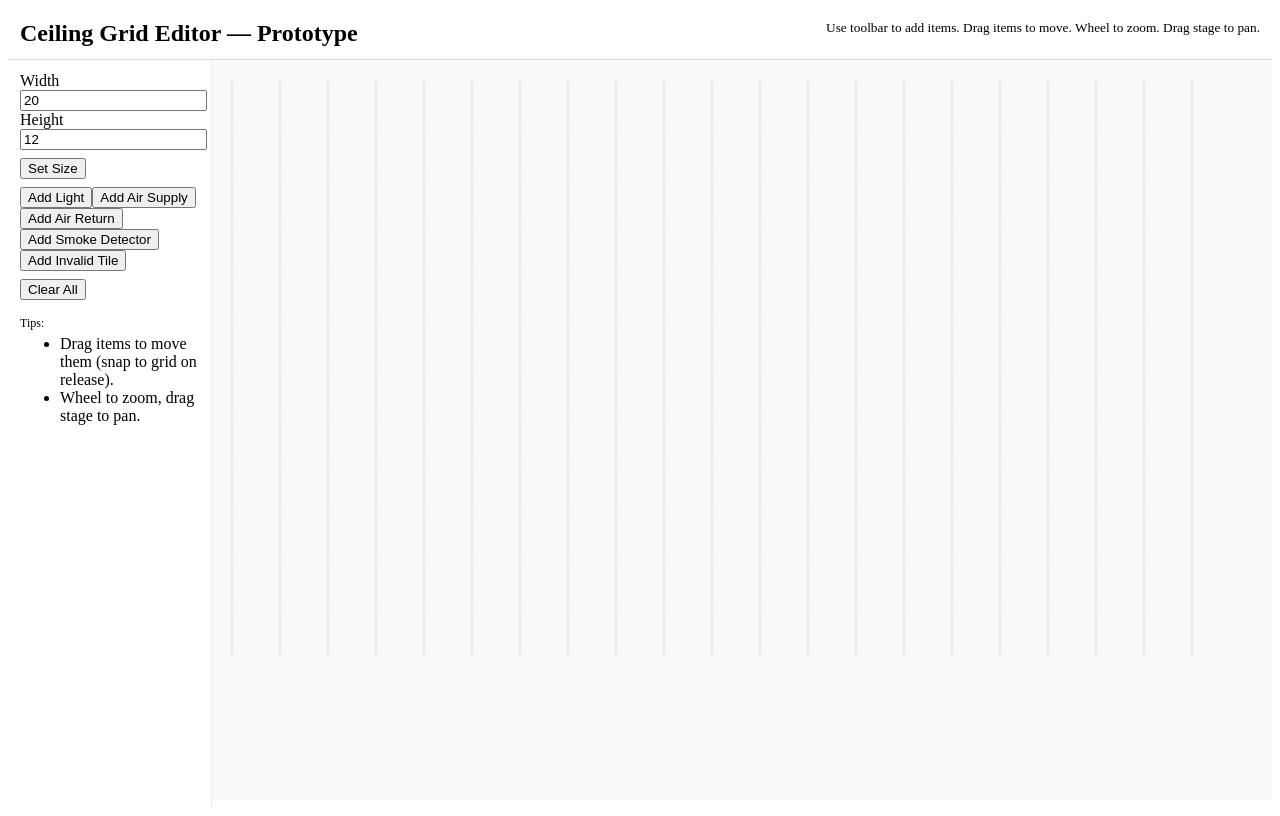
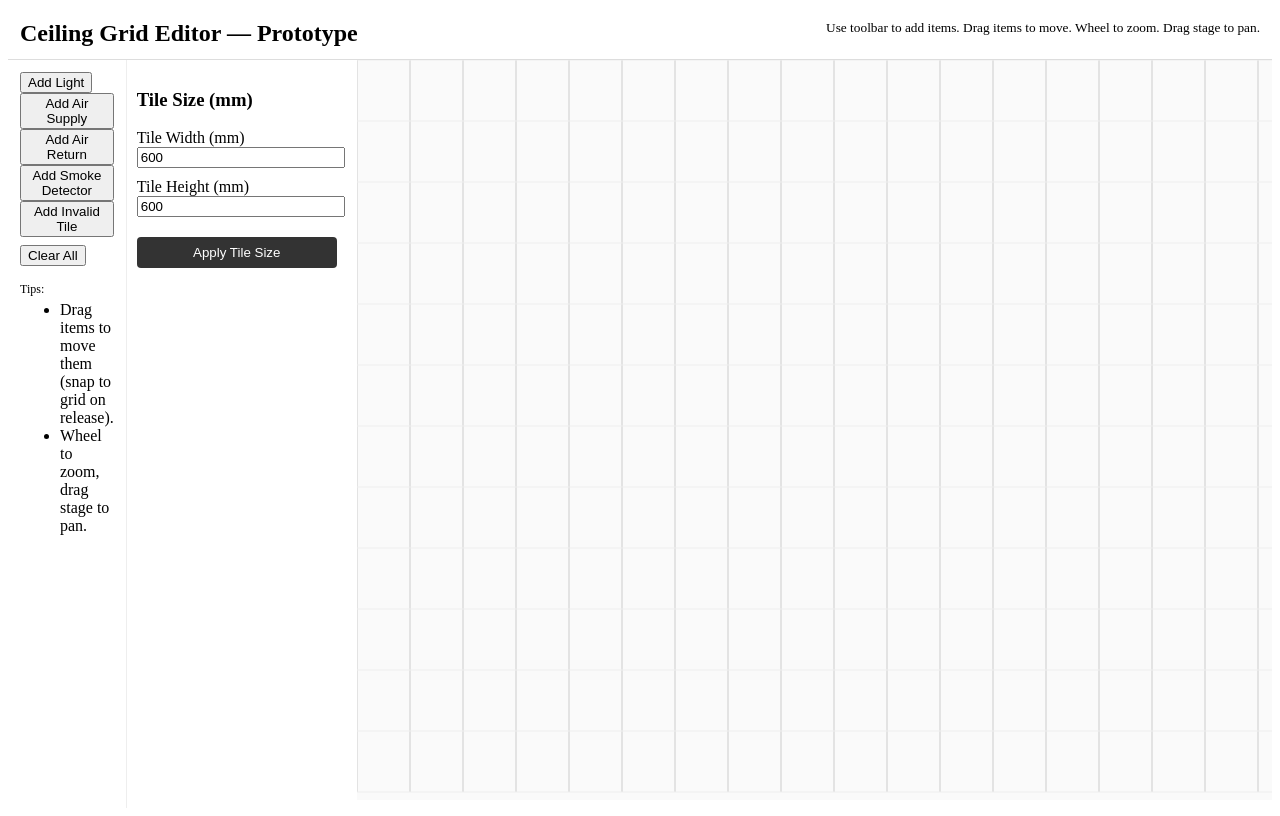
Before and after one commit to MingJae92/cieling-plan-app, a React (Vite) app: page / in a window 1280 px wide. Built offline with nearby package versions, Linux system fonts and the light colour scheme; the HTML template or start-up script is replaced by a standard one.

Commit message:
Duplicate tile feature removed

```diff
--- a/src/components/CeilingGrid.tsx
+++ b/src/components/CeilingGrid.tsx
@@ -11,110 +11,198 @@ export default function CeilingGrid() {
 
   const stageRef = useRef<any>(null);
   const layerRef = useRef<any>(null);
+
   const [scale, setScale] = useState(1);
-  const gridSize = 48; // px per tile
+
+  // USER ADJUSTABLE TILE SIZE (mm → px)
+  const [tileWidth, setTileWidth] = useState(48);   // internal tile width px
+  const [tileHeight, setTileHeight] = useState(48); // internal tile height px
+
+  // INPUT FIELDS
+  const [inputTileWidth, setInputTileWidth] = useState(600);
+  const [inputTileHeight, setInputTileHeight] = useState(600);
+
   const padding = 20;
 
-  // center stage when size changes
-  useEffect(()=> {
-    const stage = stageRef.current;
-    if (!stage) return;
-    const w = width * gridSize;
-    const h = height * gridSize;
-    stage.width(window.innerWidth - 220); // account for sidebar
-    stage.height(window.innerHeight - 60);
-    // optional: center on load
-    stage.position({ x: padding, y: padding });
-    stage.draw();
-  }, [width, height]);
+  // DEFAULT AUTO-FIT ONLY ONCE (when page loads)
+  useEffect(() => {
+    const maxW = window.innerWidth - 220;
+    const maxH = window.innerHeight - 60;
 
-  const handleWheel = (e:any) => {
+    const newTileW = Math.floor(maxW / width);
+    const newTileH = Math.floor(maxH / height);
+
+    const finalTileW = Math.max(20, Math.min(newTileW, 120));
+    const finalTileH = Math.max(20, Math.min(newTileH, 120));
+
+    setTileWidth(finalTileW);
+    setTileHeight(finalTileH);
+  }, []);
+
+  // Apply tile size from the input box
+  const applyTileSize = () => {
+    // Convert mm → px (simple scaling for UI)
+    const scaleFactor = 0.08; // 600mm ≈ 48px
+
+    const newW = Math.max(20, Math.min(inputTileWidth * scaleFactor, 200));
+    const newH = Math.max(20, Math.min(inputTileHeight * scaleFactor, 200));
+
+    setTileWidth(newW);
+    setTileHeight(newH);
+  };
+
+  // Zoom
+  const handleWheel = (e: any) => {
     e.evt.preventDefault();
     const stage = stageRef.current;
     if (!stage) return;
+
     const oldScale = stage.scaleX();
     const pointer = stage.getPointerPosition();
     const mousePointTo = {
       x: (pointer.x - stage.x()) / oldScale,
       y: (pointer.y - stage.y()) / oldScale,
     };
+
     const direction = e.evt.deltaY > 0 ? -1 : 1;
     const factor = 1 + direction * 0.1;
     const newScale = Math.max(0.2, Math.min(oldScale * factor, 4));
     setScale(newScale);
+
     stage.scale({ x: newScale, y: newScale });
-    const newPos = {
+    stage.position({
       x: pointer.x - mousePointTo.x * newScale,
       y: pointer.y - mousePointTo.y * newScale,
-    };
-    stage.position(newPos);
+    });
     stage.batchDraw();
   };
 
-  // draw grid lines as two Line arrays: vertical and horizontal
-  const verticalPoints = [];
-  for (let i=0;i<=width;i++) {
-    const x = i * gridSize;
-    verticalPoints.push([x, 0, x, height * gridSize]);
-  }
-  const horizontalPoints = [];
-  for (let j=0;j<=height;j++) {
-    const y = j * gridSize;
-    horizontalPoints.push([0, y, width * gridSize, y]);
+  // Grid lines
+  const verticalLines = [];
+  for (let i = 0; i <= width; i++) {
+    verticalLines.push([i * tileWidth, 0, i * tileWidth, height * tileHeight]);
   }
 
-  const toScreenX = (gx:number) => gx * gridSize + gridSize/2;
-  const toScreenY = (gy:number) => gy * gridSize + gridSize/2;
+  const horizontalLines = [];
+  for (let j = 0; j <= height; j++) {
+    horizontalLines.push([0, j * tileHeight, width * tileWidth, j * tileHeight]);
+  }
+
+  // Position helpers
+  const toScreenX = (gx: number) => gx * tileWidth + tileWidth / 2;
+  const toScreenY = (gy: number) => gy * tileHeight + tileHeight / 2;
 
   return (
+    <div style={{ display: 'flex' }}>
+      {/* SETTINGS PANEL */}
+      <div style={{ width: 200, padding: 10 }}>
+        <h3>Tile Size (mm)</h3>
+
+        <label>Tile Width (mm)</label>
+        <input
+          type="number"
+          value={inputTileWidth}
+          onChange={(e) => setInputTileWidth(Number(e.target.value))}
+          style={{ width: '100%', marginBottom: 10 }}
+        />
+
+        <label>Tile Height (mm)</label>
+        <input
+          type="number"
+          value={inputTileHeight}
+          onChange={(e) => setInputTileHeight(Number(e.target.value))}
+          style={{ width: '100%', marginBottom: 10 }}
+        />
+
+        <button
+          onClick={applyTileSize}
+          style={{
+            width: '100%',
+            padding: '8px 0',
+            background: '#333',
+            color: 'white',
+            borderRadius: 4,
+            border: 'none',
+            cursor: 'pointer',
+            marginTop: 10,
+          }}
+        >
+          Apply Tile Size
+        </button>
+      </div>
+
       <Stage
         ref={stageRef}
-      style={{ background: '#fafafa' }}
+        style={{ background: '#fafafa', marginLeft: 10 }}
         draggable
         onWheel={handleWheel}
         width={window.innerWidth - 220}
         height={window.innerHeight - 60}
       >
         <Layer ref={layerRef}>
-        {/* grid lines */}
-        {verticalPoints.map((p, idx)=>(
-          <Line key={'v'+idx} points={p} stroke="#ddd" strokeWidth={1} />
+          {/* GRID */}
+          {verticalLines.map((p, idx) => (
+            <Line key={'v' + idx} points={p} stroke="#ccc" strokeWidth={1} />
           ))}
-        {horizontalPoints.map((p, idx)=>(
-          <Line key={'h'+idx} points={p} stroke="#eee" strokeWidth={1} />
+          {horizontalLines.map((p, idx) => (
+            <Line key={'h' + idx} points={p} stroke="#eee" strokeWidth={1} />
           ))}
 
-        {/* components */}
+          {/* COMPONENTS */}
           {components.map((c) => {
             const x = toScreenX(c.x);
             const y = toScreenY(c.y);
+
             const commonProps = {
-            x, y, draggable: true, key: c.id,
-            onDragEnd: (e:any) => {
-              const nx = Math.round(e.target.x() / gridSize - 0.5);
-              const ny = Math.round(e.target.y() / gridSize - 0.5);
-              // clamp
-              const cx = Math.max(0, Math.min(nx, width-1));
-              const cy = Math.max(0, Math.min(ny, height-1));
+              x,
+              y,
+              draggable: true,
+              key: c.id,
+              onDragEnd: (e: any) => {
+                const nx = Math.round(e.target.x() / tileWidth - 0.5);
+                const ny = Math.round(e.target.y() / tileHeight - 0.5);
+
+                // Clamp to grid
+                const cx = Math.max(0, Math.min(nx, width - 1));
+                const cy = Math.max(0, Math.min(ny, height - 1));
                 updateComponent(c.id, { x: cx, y: cy });
               },
-            onDblClick: ()=> removeComponent(c.id)
-          } as any;
+              onDblClick: () => removeComponent(c.id),
+            };
 
             if (c.type === 'invalid') {
               return (
-              <Rect {...commonProps} width={gridSize-4} height={gridSize-4} offsetX={(gridSize-4)/2} offsetY={(gridSize-4)/2} fill="#000" opacity={0.25}/>
+                <Rect
+                  {...commonProps}
+                  width={tileWidth - 4}
+                  height={tileHeight - 4}
+                  offsetX={(tileWidth - 4) / 2}
+                  offsetY={(tileHeight - 4) / 2}
+                  fill="#000"
+                  opacity={0.25}
+                />
               );
             }
 
             const color =
-            c.type === 'light' ? '#f6c84c' :
-            c.type === 'air_supply' ? '#4ea8f2' :
-            c.type === 'air_return' ? '#60d394' : '#f77';
+              c.type === 'light'
+                ? '#f6c84c'
+                : c.type === 'air_supply'
+                ? '#4ea8f2'
+                : c.type === 'air_return'
+                ? '#60d394'
+                : '#f77';
 
-          return <Circle {...commonProps} radius={gridSize/3} fill={color} />;
+            return (
+              <Circle
+                {...commonProps}
+                radius={Math.min(tileWidth, tileHeight) / 3}
+                fill={color}
+              />
+            );
           })}
         </Layer>
       </Stage>
+    </div>
   );
 }
--- a/src/components/Toolbar.tsx
+++ b/src/components/Toolbar.tsx
@@ -16,13 +16,7 @@ export default function Toolbar() {
 
   return (
     <div style={{ display: 'flex', flexDirection: 'column', gap: 8 }}>
-      <div>
-        <label>Width</label>
-        <input type="number" value={w} onChange={(e)=>setW(Number(e.target.value))} style={{width: '100%'}}/>
-        <label>Height</label>
-        <input type="number" value={h} onChange={(e)=>setH(Number(e.target.value))} style={{width: '100%'}}/>
-        <button onClick={()=>setSize(Math.max(1,w), Math.max(1,h))} style={{marginTop:8}}>Set Size</button>
-      </div>
+
 
       <div>
         <button onClick={()=>makeItem('light')}>Add Light</button>
```
Lines whose indentation alone changed are shown as unchanged.
